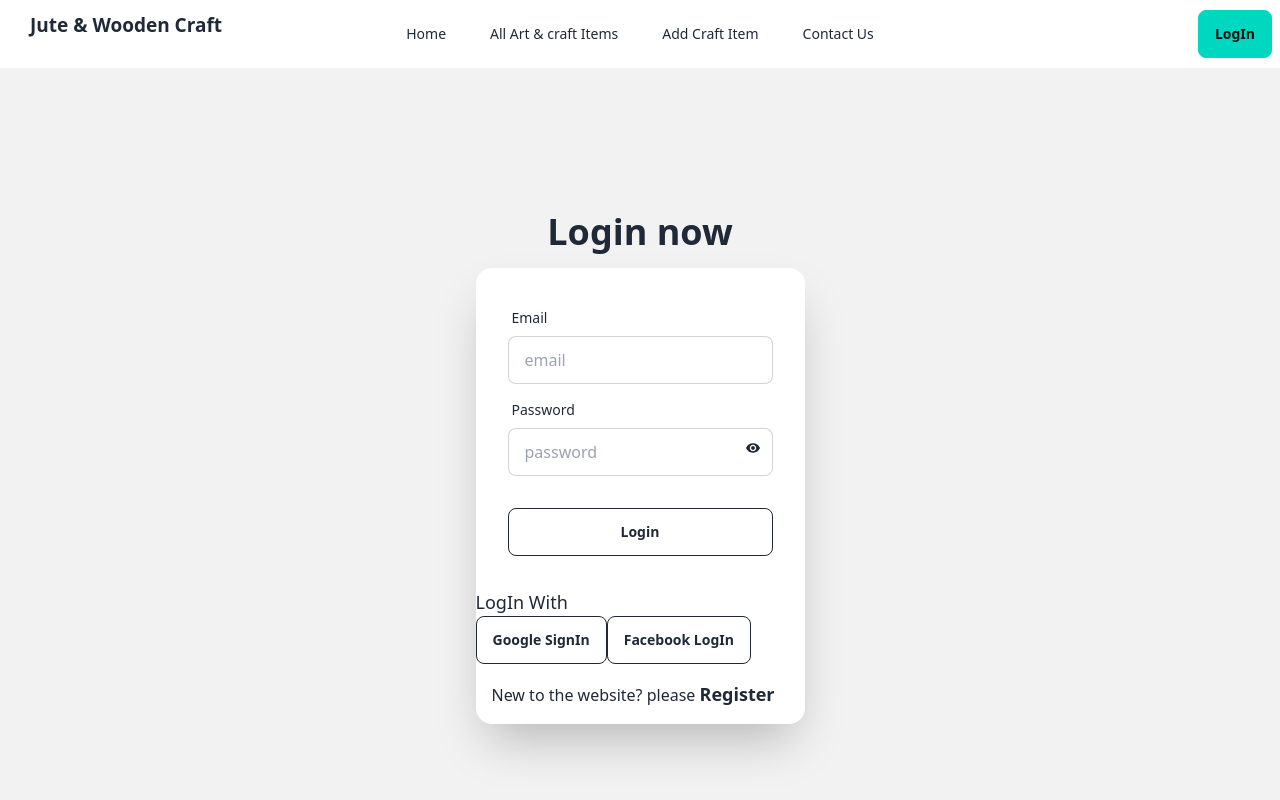
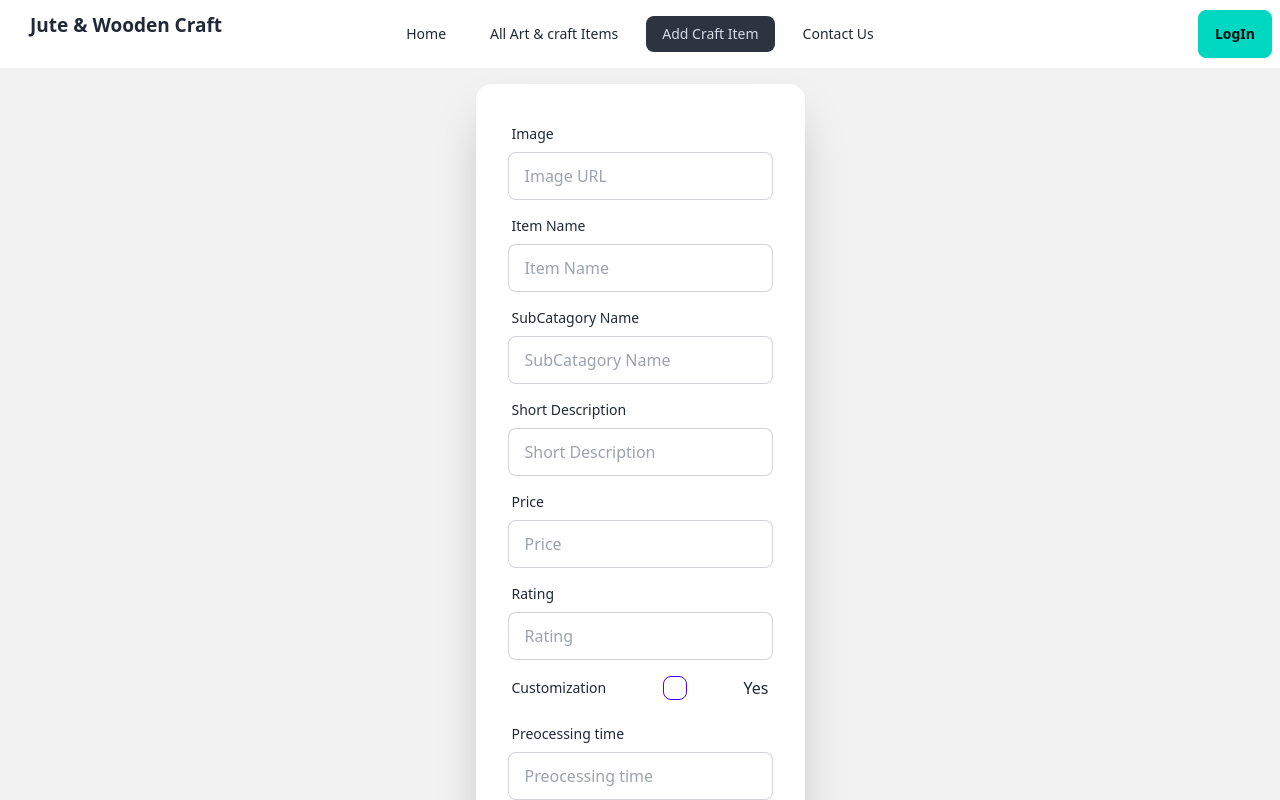
Before and after one commit to ESRAILHAQUE/art-craft-client, a React (Vite) app: page /addCraftItem in a window 1280 px wide. Before the commit this address led to /login. Shown: the top 800 px of the page. Built offline with nearby package versions, Linux system fonts and the light colour scheme; no server answers.

Commit message:
product details added

```diff
--- a/src/Components/AddCraft/AddCraft.jsx
+++ b/src/Components/AddCraft/AddCraft.jsx
@@ -1,28 +1,65 @@
-import React from "react";
+
 import Swal from "sweetalert";
+import React, { useState } from "react";
+
 function AddCraft() {
-  const handleData = () => {
-    Swal({
-      title: "Congratulations!",
-      text: "Product is added!",
-      icon: "success",
-    });
+    const [customization, setCustomization] = useState(false);
+  const handleData = (event) => {
+    event.preventDefault();
+    const form = event.target;
+    const image = form.image.value;
+    const itemName = form.itemName.value;
+    const subCatagory = form.subCatagory.value;
+    const description = form.description.value;
+    const price = form.price.value;
+    const rating = form.rating.value;
+    const time = form.time.value;
+    const stock = form.stock.value;
+    const product = {
+      image,itemName,subCatagory,description,price,rating,time,stock
+    }
+    console.log(product);
+    fetch("http://localhost:3000/addCraftItem", {
+      method: "POST",
+      headers: {
+        "content-type": "application/json",
+      },
+      body: JSON.stringify(product),
+    })
+      .then((res) => res.json())
+      .then((data) => {
+        console.log(data);
+        if (data.insertedId) {
+          Swal({
+            title: "Congratulations!",
+            text: "Product is added!",
+            icon: "success",
+          });
+        }
+      });
+
+
   };
+  const handleCustomizationChange = (event) => {
+    event.preventDefault();
+      setCustomization(event.target.checked);
+    };
   return (
     <div>
       <div className="hero min-h-screen bg-base-200">
         <div className="hero-content">
           <div className="card shrink-0 w-full max-w-sm shadow-2xl bg-base-100">
-            <form className="card-body">
+            <form onSubmit={handleData} className="card-body">
               <div className="form-control">
                 <label className="label">
                   <span className="label-text">Image</span>
                 </label>
                 <input
-                  type="file"
+                  type="text"
                   placeholder="Image URL"
-                  className=""
+                  className="input input-bordered"
                   required
+                  name="image"
                 />
               </div>
               <div className="form-control">
@@ -34,6 +71,7 @@ function AddCraft() {
                   placeholder="Item Name"
                   className="input input-bordered"
                   required
+                  name="itemName"
                 />
               </div>
               <div className="form-control">
@@ -45,6 +83,7 @@ function AddCraft() {
                   placeholder="SubCatagory Name"
                   className="input input-bordered"
                   required
+                  name="subCatagory"
                 />
               </div>
               <div className="form-control">
@@ -56,6 +95,7 @@ function AddCraft() {
                   placeholder="Short Description"
                   className="input input-bordered"
                   required
+                  name="description"
                 />
               </div>
               <div className="form-control">
@@ -67,6 +107,7 @@ function AddCraft() {
                   placeholder="Price"
                   className="input input-bordered"
                   required
+                  name="price"
                 />
               </div>
               <div className="form-control">
@@ -78,21 +119,19 @@ function AddCraft() {
                   placeholder="Rating"
                   className="input input-bordered"
                   required
+                  name="rating"
                 />
               </div>
               <div className="form-control">
                 <label className="label cursor-pointer">
                   <span className="label-text">Customization</span>
-                  <span>Yes</span>
                   <input
                     type="checkbox"
                     className="checkbox checkbox-primary"
+                    checked={customization}
+                    onChange={handleCustomizationChange}
                   />
-                  <span>No</span>
-                  <input
-                    type="checkbox"
-                    className="checkbox checkbox-primary"
-                  />
+                  <span>Yes</span>
                 </label>
               </div>
               <div className="form-control">
@@ -104,6 +143,7 @@ function AddCraft() {
                   placeholder="Preocessing time"
                   className="input input-bordered"
                   required
+                  name="time"
                 />
               </div>
               <div className="form-control">
@@ -115,6 +155,7 @@ function AddCraft() {
                   placeholder="Stock Status"
                   className="input input-bordered"
                   required
+                  name="stock"
                 />
               </div>
               <div className="form-control">
@@ -140,7 +181,7 @@ function AddCraft() {
                 />
               </div>
               <div className="form-control mt-6">
-                <button onClick={handleData} className="btn btn-primary">
+                <button type="submit" className="btn btn-primary">
                   Add
                 </button>
               </div>
--- /dev/null
+++ b/src/Components/CartItemCard/CartItemCard.jsx
@@ -0,0 +1,44 @@
+import { Link } from "react-router-dom";
+import { IoStarHalf } from "react-icons/io5";
+function CartItemCard({ product }) {
+    const {
+      image,
+      itemName,
+      subCatagory,
+      description,
+      price,
+      rating,
+      time,
+      stock,
+    } = product;
+  return (
+    <div>
+      <div className="card  bg-base-100 shadow-xl">
+        <figure className="px-10 pt-10">
+          <img src={image} alt="Shoes" className="rounded-xl h-48 w-full" />
+        </figure>
+        <div className="card-body items-center text-center">
+                  <h2 className="card-title">{itemName}</h2>
+                  <p>SubCatagory: { subCatagory}</p>
+          <h1 className="flex gap-12">
+            <span className="font-bold">Price: {price}$</span>
+            <span>
+              <span className="flex items-center gap-1 font-semibold">
+                <IoStarHalf className="text-yellow-400" />
+                {rating}
+              </span>
+            </span>
+                  </h1>
+                  <p>Stock: { stock}</p>
+          <p>{description}</p>
+          <div className="card-actions">
+            <Link to={"/productDetails"}>
+              <button className="btn btn-primary">View Details</button>
+            </Link>
+          </div>
+        </div>
+      </div>
+    </div>
+  );
+}
+export default CartItemCard
--- a/src/Components/Home/Home.jsx
+++ b/src/Components/Home/Home.jsx
@@ -1,6 +1,8 @@
+import { useLoaderData } from "react-router-dom";
 import Navbar from "../Navbar/Navbar"
-
+import CartItemCard from "../CartItemCard/CartItemCard";
 function Home() {
+  const product = useLoaderData();
     return (
       <>
         <Navbar></Navbar>
@@ -64,6 +66,19 @@ function Home() {
             </div>
           </div>
         </div>
+        {/* This is craft items */}
+        <div className="text-center  space-y-6 mt-5 ">
+          <h1 className="font-bold text-5xl">Our Products</h1>
+          <p>
+            Explore our diverse range of high-quality craft items, meticulously
+            handcrafted to add charm and elegance to your home
+          </p>
+        </div>
+        <div className="grid grid-cols-1 gap-5 md:grid-cols-2 lg:grid-cols-3 my-4 mx-5">
+          {product.map((product) => (
+            <CartItemCard key={product._id} product={product}></CartItemCard>
+          ))}
+        </div>
       </>
     );
 }
--- /dev/null
+++ b/src/Components/ViewDetailsPage/ViewDetailsPage.jsx
@@ -0,0 +1,6 @@
+function ViewDetailsPage() {
+  return (
+    <div>ViewDetailsPage</div>
+  )
+}
+export default ViewDetailsPage
--- a/src/main.jsx
+++ b/src/main.jsx
@@ -12,6 +12,7 @@ import Home from './Components/Home/Home';
 import PrivateRoute from './Components/PrivateRoute/PrivateRoute';
 import ContactUs from './Components/ContactUs/ContactUs';
 import AddCraft from './Components/AddCraft/AddCraft';
+import ViewDetailsPage from './Components/ViewDetailsPage/ViewDetailsPage';
 
 
 const router = createBrowserRouter([
@@ -20,10 +21,11 @@ const router = createBrowserRouter([
     element: <Root></Root>,
     errorElement: <ErrorPage></ErrorPage>,
     children: [
-      {
-        path: "/",
-        element: <Home></Home>,
-      },
+      // {
+      //   path: "/",
+      //   element: <Home></Home>,
+      //   loader: () => fetch("http://localhost:3000/craftItems"),
+      // },
       {
         path: "/login",
         element: <Login title="Login"></Login>,
@@ -33,16 +35,16 @@ const router = createBrowserRouter([
         element: <Register title="Register"></Register>,
       },
       {
+        path: "/productDetails",
+        element: <ViewDetailsPage></ViewDetailsPage>,
+      },
+      {
         path: "/contactUs",
         element: <ContactUs title="ContactUs"></ContactUs>,
       },
       {
         path: "/addCraftItem",
-        element: (
-          <PrivateRoute>
-            <AddCraft title="addCraftItem"></AddCraft>
-          </PrivateRoute>
-        ),
+        element: <AddCraft title="addCraftItem"></AddCraft>,
       },
       {
         path: "/allArtAndCrafts",
```
